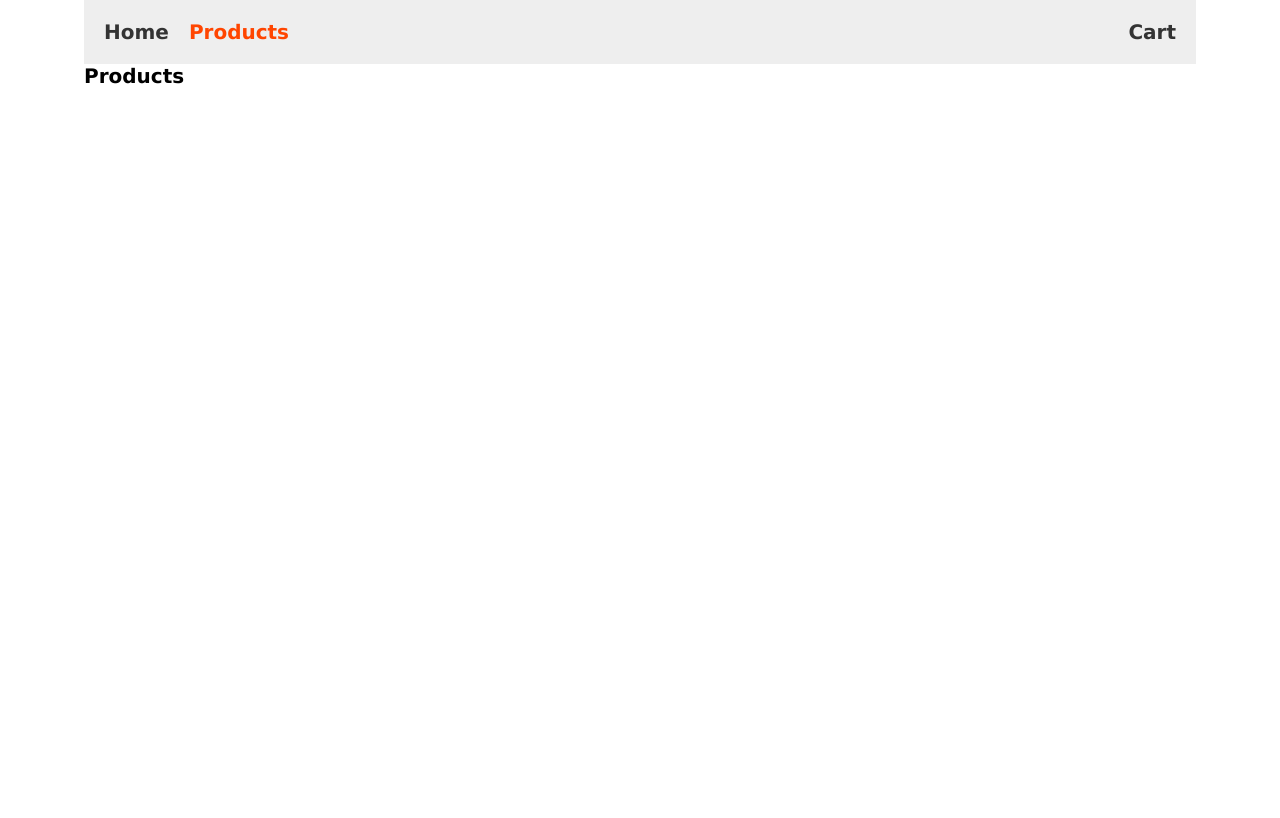
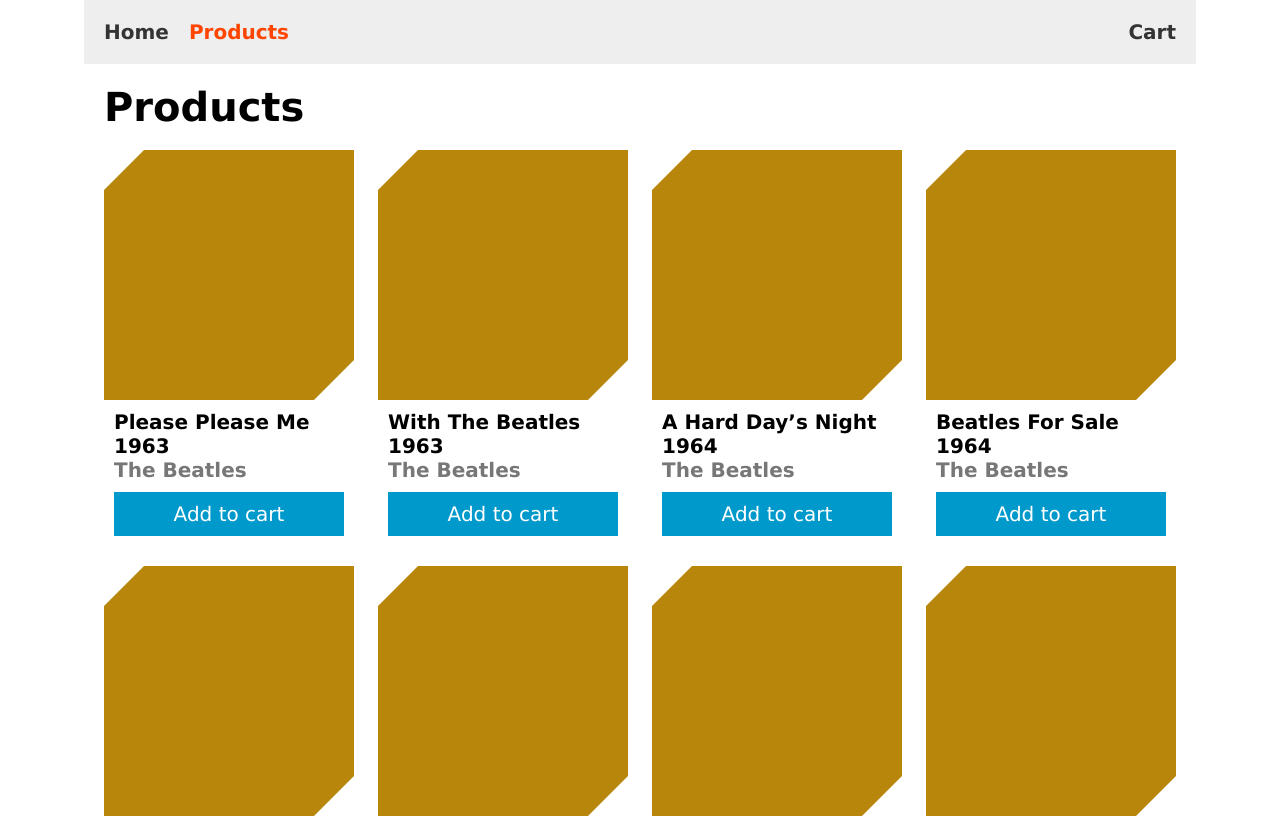
Before and after one commit to philalexeev/cd-store, a Vue app: page /products in a window 1280 px wide. Shown: the top 818 px of the page. Built offline with nearby package versions, Linux system fonts and the light colour scheme.

Commit message:
added product items

```diff
--- a/src/App.vue
+++ b/src/App.vue
@@ -41,4 +41,20 @@ export default {
       width: 80%;
     }
   }
+
+  .btn {
+    padding: 10px 20px;
+    border: none;
+    cursor: pointer;
+    transition: background-color 0.1s ease-in;
+
+    &--blue {
+      color: #fff;
+      background-color: #09c;
+    }
+
+    &:hover {
+      background-color: darken(#09c, 10%);
+    }
+  }
 </style>
--- /dev/null
+++ b/src/components/ProductItem.vue
@@ -0,0 +1,75 @@
+<template>
+  <div class="product__wrapper">
+    <div class="product__image"></div>
+    <div class="product__description">
+      <h2 class="product__album-title">{{ albumTitle }}</h2>
+      <h3 class="product__album-year">{{ albumYear }}</h3>
+      <h3 class="product__band-name">{{ bandName }}</h3>
+      <button class="product__btn btn btn--blue" type="button">Add to cart</button>
+    </div>
+  </div>
+</template>
+
+<script>
+export default {
+  name: 'ProductsItem',
+  props: ['albumTitle', 'bandName', 'albumYear']
+}
+</script>
+
+<style scoped lang="scss">
+  .product__wrapper {
+    display: flex;
+    flex-direction: column;
+    align-items: stretch;
+    width: 250px;
+    margin-top: 20px;
+  }
+  .product__image {
+    position: relative;
+    width: 250px;
+    height: 250px;
+    background-color: darkgoldenrod;
+
+    &::before,
+    &::after {
+      content: '';
+      position: absolute;
+      display: block;
+      width: 0;
+      height: 0;
+      border: 20px solid #fff;
+    }
+
+    &::before {
+      top: 0;
+      left: 0;
+      border-right-color: transparent;
+      border-bottom-color: transparent;
+    }
+    &::after {
+      right: 0;
+      bottom: 0;
+      border-left-color: transparent;
+      border-top-color: transparent;
+    }
+  }
+  .product__description {
+    display: flex;
+    flex-direction: column;
+    align-items: flex-start;
+    flex-grow: 1;
+    padding: 10px;
+  }
+  .product__album-year {
+    font-size: 20px;
+  }
+  .product__band-name {
+    color: #777;
+    margin-bottom: auto;
+  }
+  .product__btn {
+    width: 100%;
+    margin-top: 10px;
+  }
+</style>
--- a/src/components/Products.vue
+++ b/src/components/Products.vue
@@ -1,11 +1,29 @@
 <template>
-  <h1>Products</h1>
+  <div class="component products">
+    <h1 class="component__heading">Products</h1>
+    <div class="products" v-for="band in products" :key="band.name.length*Math.random()*500">
+      <ul class="products__list">
+        <li
+          class="products__list-item"
+          v-for="productItem in band.albums"
+          :key="productItem.title.length*Math.random()*500">
+          <app-product-item
+            :albumTitle="productItem.title"
+            :bandName="band.name"
+            :albumYear="productItem.year"
+          ></app-product-item>
+        </li>
+      </ul>
+    </div>
+  </div>
 </template>
 
 <script>
+import ProductItem from './ProductItem'
+
 export default {
   name: 'Products',
-  data() {
+  data () {
     return {
       products: [
         {
@@ -186,10 +204,28 @@ export default {
         }
       ]
     }
+  },
+  components: {
+    'app-product-item': ProductItem
   }
 }
 </script>
 
-<style scoped>
-
+<style>
+  .component {
+    padding: 20px;
+  }
+  .component__heading {
+    font-size: 40px;
+  }
+  .products__list {
+    display: flex;
+    justify-content: space-between;
+    flex-wrap: wrap;
+    list-style: none;
+  }
+  .products__list-item {
+    display: flex;
+    align-items: stretch;
+  }
 </style>
--- a/src/main.js
+++ b/src/main.js
@@ -19,5 +19,5 @@ Vue.config.productionTip = false;
 new Vue({
   store,
   router,
-  render: h => h(App),
+  render: h => h(App)
 }).$mount('#app')
--- a/src/routes.js
+++ b/src/routes.js
@@ -3,7 +3,7 @@ import Products from './components/Products'
 import Cart from './components/Cart'
 
 export const routes = [
-  { path: '/', component: Home},
-  { path: '/products', component: Products},
-  { path: '/cart', component: Cart}
+  { path: '/', component: Home },
+  { path: '/products', component: Products },
+  { path: '/cart', component: Cart }
 ];
```
Also changed, not shown: src/components/ProductsItem.vue (deleted, +0 -13 lines).
